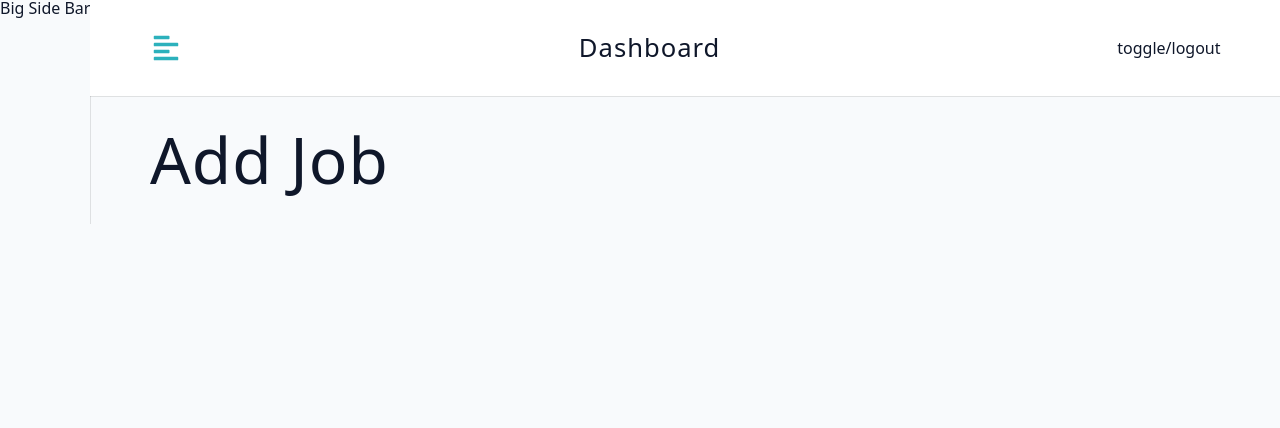
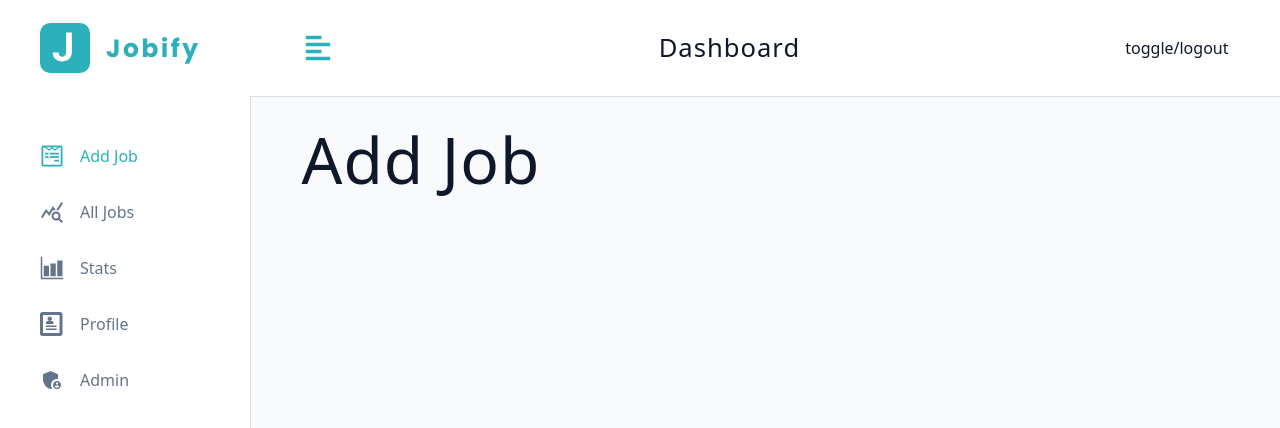
Before and after one commit to imnomee/CA-MERN-FULL, a React (Vite) app in the folder client/: page /dashboard in a window 1280 px wide. Shown: the top 428 px of the page. Built offline with nearby package versions, Linux system fonts and the light colour scheme.

Commit message:
big and small sidebar navs

```diff
--- a/client/src/components/BigSidebar.jsx
+++ b/client/src/components/BigSidebar.jsx
@@ -1,7 +1,27 @@
 import Wrapper from '../assets/wrappers/BigSidebar';
+import NavLinks from './NavLinks';
+import Logo from './Logo';
+import { useDashboardContext } from '../pages/DashboardLayout';
 
 const BigSidebar = () => {
-    return <Wrapper>Big Side Bar</Wrapper>;
+    const { showSideBar } = useDashboardContext();
+    return (
+        <Wrapper>
+            <div
+                className={
+                    showSideBar
+                        ? 'sidebar-container'
+                        : 'sidebar-container  show-sidebar'
+                }>
+                <div className="content">
+                    <header>
+                        <Logo />
+                    </header>
+                    <NavLinks isBigSideBar />
+                </div>
+            </div>
+        </Wrapper>
+    );
 };
 
 export default BigSidebar;
--- /dev/null
+++ b/client/src/components/NavLinks.jsx
@@ -0,0 +1,27 @@
+import Links from '../utils/links';
+import { useDashboardContext } from '../pages/DashboardLayout';
+import { NavLink } from 'react-router-dom';
+
+const NavLinks = ({ isBigSideBar }) => {
+    const { toggleSideBar } = useDashboardContext();
+    return (
+        <div className="nav-links">
+            {Links.map((link) => {
+                const { text, path, icon } = link;
+                return (
+                    <NavLink
+                        to={path}
+                        key={text}
+                        className="nav-link"
+                        onClick={isBigSideBar ? null : toggleSideBar}
+                        end>
+                        <span className="icon">{icon}</span>
+                        {text}
+                    </NavLink>
+                );
+            })}
+        </div>
+    );
+};
+
+export default NavLinks;
--- a/client/src/components/SmallSidebar.jsx
+++ b/client/src/components/SmallSidebar.jsx
@@ -4,6 +4,7 @@ import { useDashboardContext } from '../pages/DashboardLayout';
 import Logo from './Logo';
 import Links from '../utils/links';
 import { NavLink } from 'react-router-dom';
+import NavLinks from './NavLinks';
 
 const SmallSidebar = () => {
     const { showSideBar, toggleSideBar } = useDashboardContext();
@@ -25,22 +26,7 @@ const SmallSidebar = () => {
                     <header>
                         <Logo />
                     </header>
-                    <div className="nav-links">
-                        {Links.map((link) => {
-                            const { text, path, icon } = link;
-                            return (
-                                <NavLink
-                                    to={path}
-                                    key={text}
-                                    className="nav-link"
-                                    onClick={toggleSideBar}
-                                    end>
-                                    <span className="icon">{icon}</span>
-                                    {text}
-                                </NavLink>
-                            );
-                        })}
-                    </div>
+                    <NavLinks />
                 </div>
             </div>
         </Wrapper>
--- a/client/src/pages/DashboardLayout.jsx
+++ b/client/src/pages/DashboardLayout.jsx
@@ -16,7 +16,6 @@ const DashboardLayout = () => {
     };
 
     const toggleSideBar = () => {
-        console.log('toggle sidebar');
         setShowSideBar(!showSideBar);
     };
 
```
